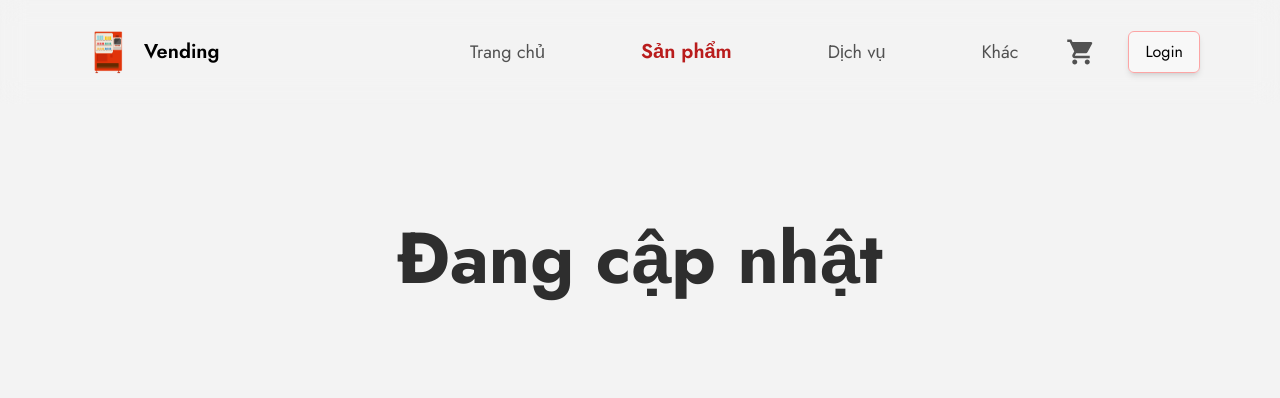
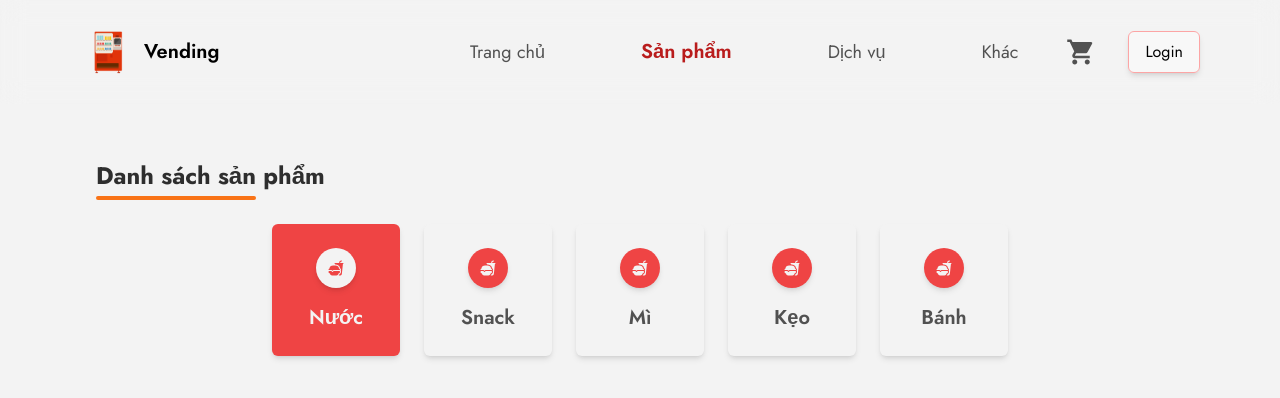
Before and after one commit to HuynhKhang1005/Vending-Store, a React (Create React App) app in the folder client/: page /menu in a window 1280 px wide. Shown: the top 398 px of the page. Built offline with nearby package versions, Linux system fonts and the light colour scheme; no server answers.

Commit message:
Vending-machine

```diff
--- a/client/src/containers/Menu.jsx
+++ b/client/src/containers/Menu.jsx
@@ -21,13 +21,12 @@ const Menu = () => {
 
   return (
     <main className="w-screen min-h-screen flex items-center justify-start flex-col bg-primary">
-        <Header />
-
-        <div className="w-full flex flex-col items-center justify-center mt-60 px-6 md:px-24 2xl:px-96 gap-12 pb-24 text-3xl">
-
-        <h1 className="text-[72px] text-headingColor font-bold">Đang cập nhật</h1>
+      <Header />
+      <div className="w-full flex flex-col items-start justify-center mt-40 px-6 min-[465px]:px-10 md:px-24 2xl:px-96 gap-12 pb-24">
+        <FilterSection />
       </div>
 
+      {isCart && <Cart />}
     </main>
   );
 };
```
